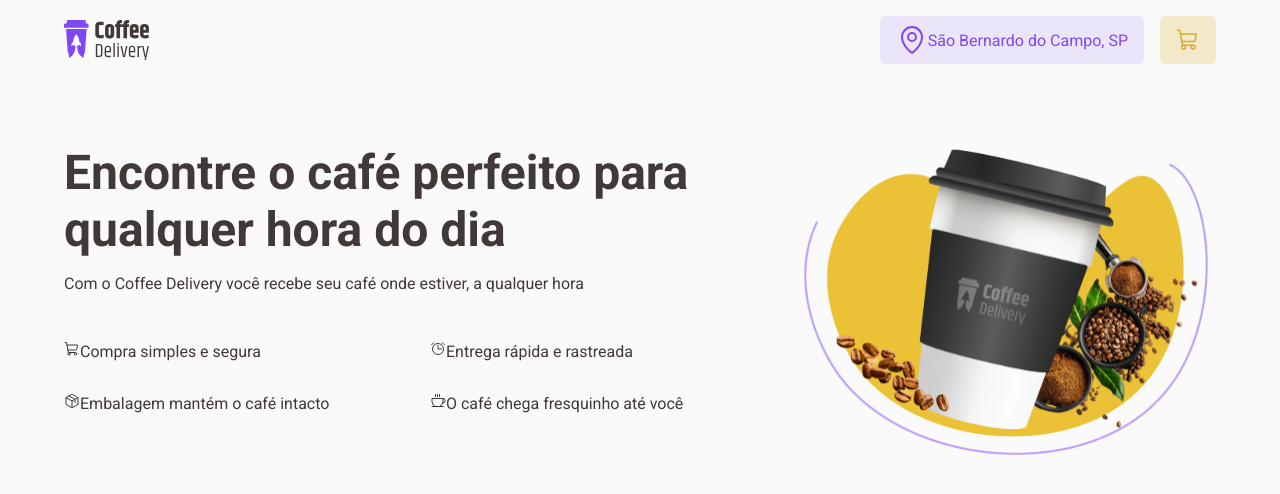
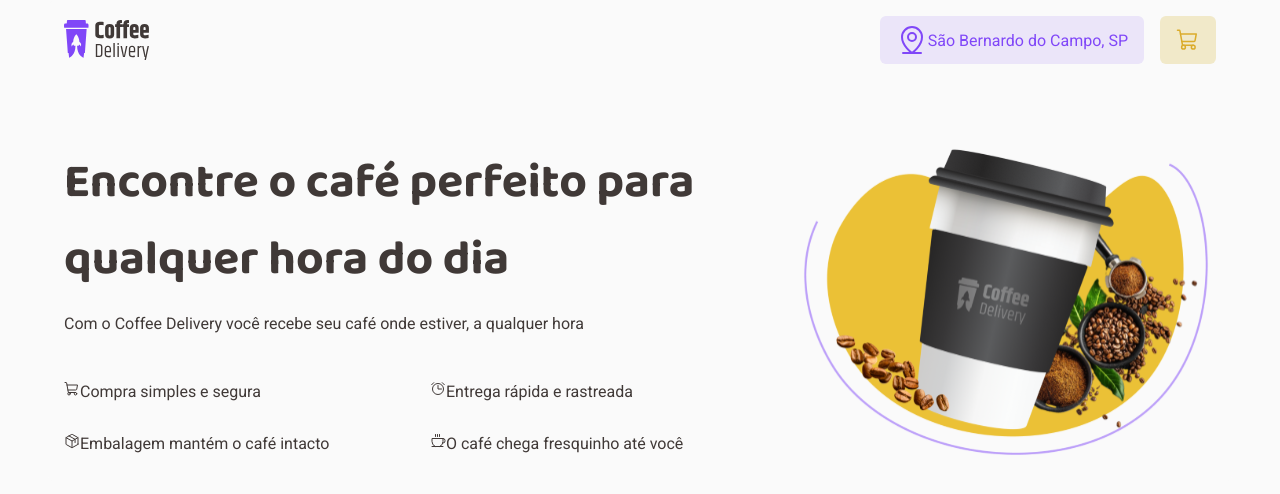
Before and after one commit to Giovani-Silva/coffee-delivery, a React (Vite) app: page / in a window 1280 px wide. Shown: the top 494 px of the page. Built offline with nearby package versions, Linux system fonts and the light colour scheme.

Commit message:
header styles

```diff
--- a/src/components/Header/index.tsx
+++ b/src/components/Header/index.tsx
@@ -1,4 +1,4 @@
-import { DotsThreeVertical, MapPin, ShoppingCart } from 'phosphor-react';
+import { DotsThreeVertical, MapPinLine, ShoppingCart } from 'phosphor-react';
 import { memo } from 'react';
 import { NavLink } from 'react-router-dom';
 
@@ -18,7 +18,7 @@
       <input type="checkbox" id="menu" />
       <nav>
         <NavLink to="/location" title="Localização">
-          <MapPin size={32} />
+          <MapPinLine size={32} />
           <span>São Bernardo do Campo, SP</span>
         </NavLink>
         <NavLink to="/cart" title="Carrinho">
--- a/src/styles/global.ts
+++ b/src/styles/global.ts
@@ -21,6 +21,10 @@
     font-size: 1rem;
   }
 
+  h1, h2, h3 {
+     font-family: 'Baloo 2', cursive;
+  }
+
   h1 {
     font-size: clamp(1.25rem, -0.875rem + 8.333vw, 3rem);
   }
@@ -29,6 +33,10 @@
     font-size: clamp(1.10rem, -0.875rem + 8.333vw, 2rem);
   }
 
+  3 {
+    font-size: clamp(1rem, -0.875rem + 8.333vw, 1.5rem);
+  }
+
   a{
     text-decoration: none;
   }
```
